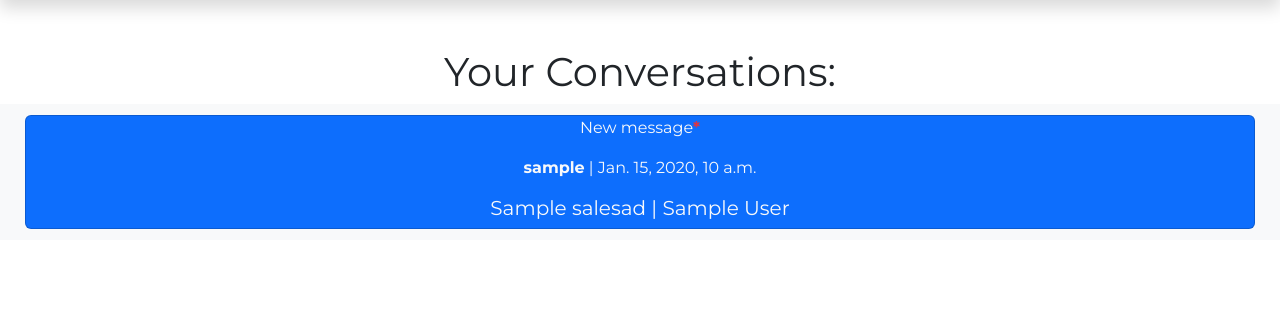
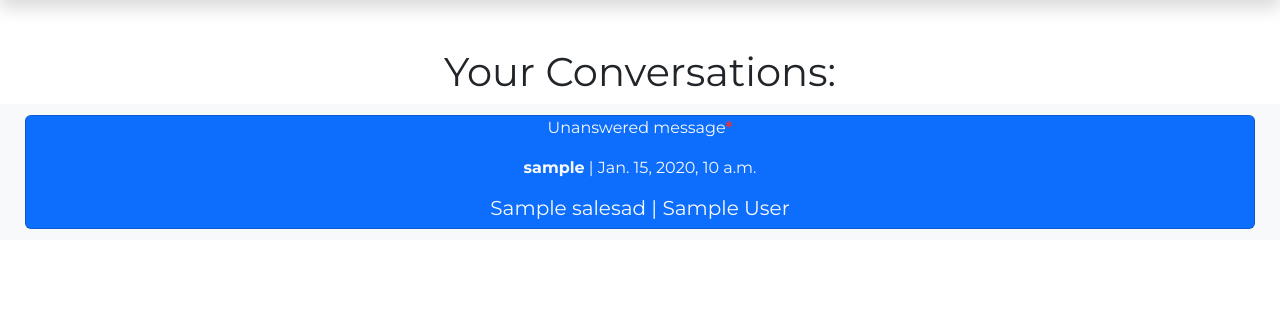
Before and after one commit to alexanderglemme/QuickLit-PP4, a Django app: template templates/inbox.html in a window 1280 px wide. Shown: the part 94-405 px from the top of the page. Run offline with Django 3.2, Linux system fonts and the light colour scheme; the template is opened without the code that fills it: values that come from a table or form of the project are taken from there, others are empty; tables that the repository leaves empty hold one stand-in row (values such as "Sample post"); some web fonts are replaced.

Commit message:
Change 'New message*' to the more approriate 'Unanswered message*' in inbox template

```diff
--- a/templates/inbox.html
+++ b/templates/inbox.html
@@ -20,7 +20,7 @@
                 <a href="{% url 'active' conversation.id %}" class="btn">
                     <div class="card bg-primary text-light">
                         {% if conversation.messages.last.created_by.get_username != request.user.get_username %}
-                        <p>New message<strong class="text-danger">*</strong></p>
+                        <p>Unanswered message<strong class="text-danger">*</strong></p>
                         {% endif %}
                         {% if conversation.members.first.get_username == request.user.get_username %}
                         <p><strong>{{ conversation.members.last.get_username }}</strong> | {{ conversation.updated_at }}</p>
```
